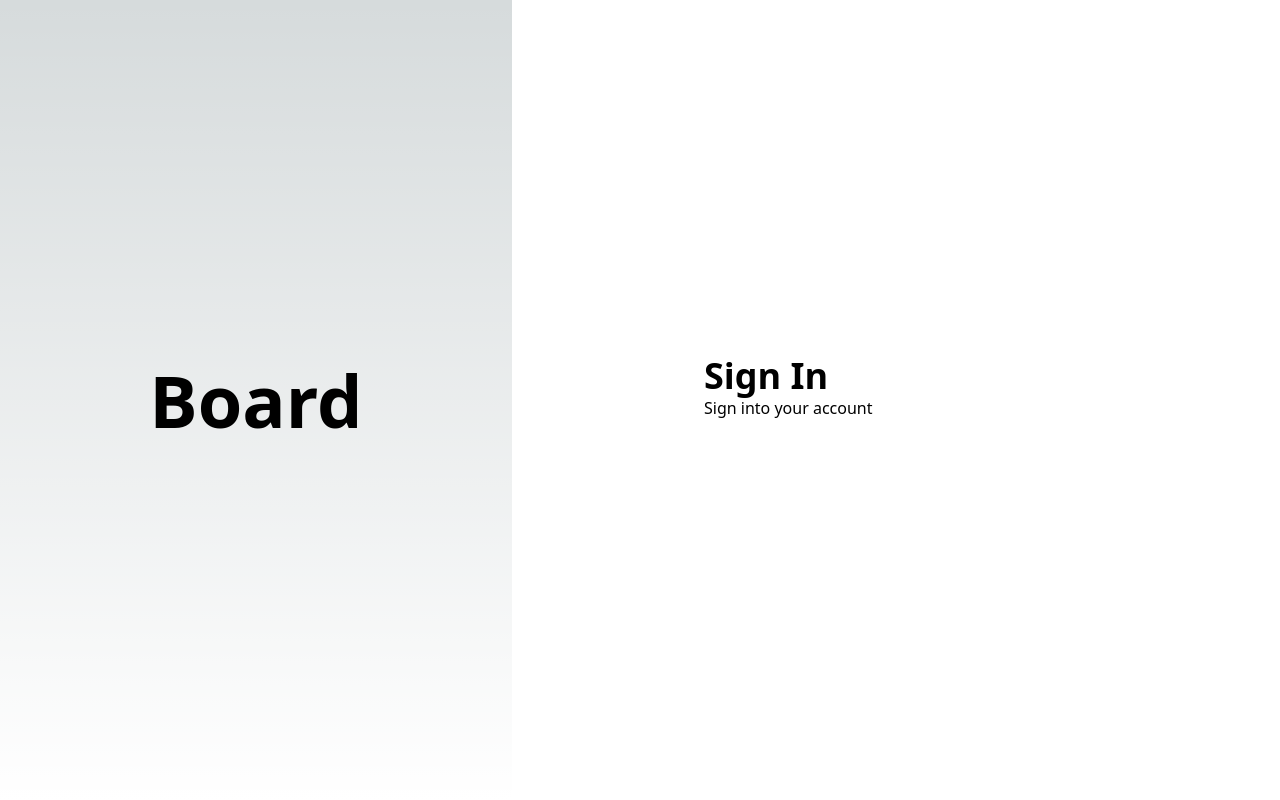
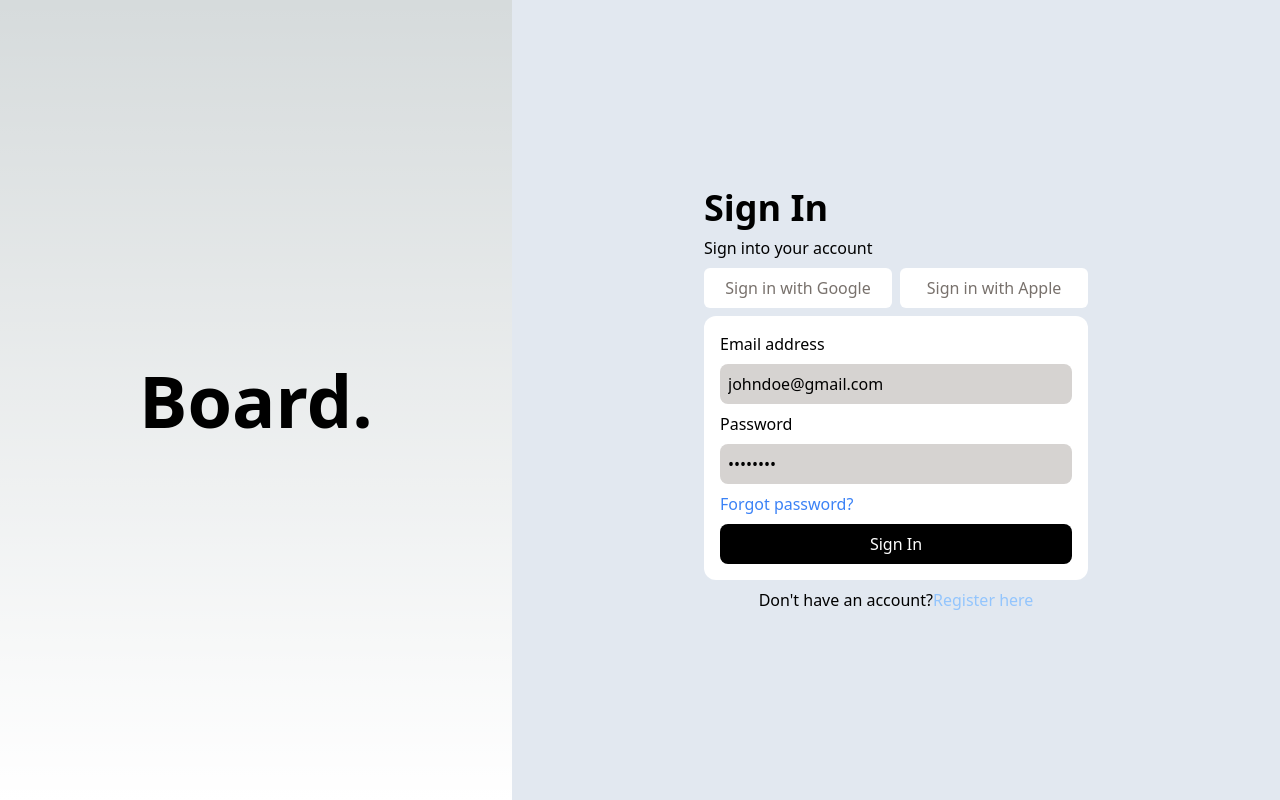
Before and after one commit to cr1spyvada/listed-task, a Next.js app: page / in a window 1280 px wide. Built offline with nearby package versions, Linux system fonts and the light colour scheme.

Commit message:
feat: home page itr -1

```diff
--- a/src/pages/HomePage.tsx
+++ b/src/pages/HomePage.tsx
@@ -4,13 +4,42 @@ export const HomePage = () => {
   return (
     <div className="flex h-full">
       <div className="flex-[2] flex text-7xl font-bold text-center justify-center items-center">
-        Board
+        Board.
       </div>
-      <div className="flex-[3] bg-white flex justify-center items-center text-black">
-        <div className="w-1/2">
+      <div className="flex-[3] bg-slate-200 flex justify-center items-center text-black">
+        <div className="w-[50%] flex flex-col gap-y-2">
           <div className="font-bold text-4xl">Sign In</div>
           <div className="text-base">Sign into your account</div>
-          <button className="rounded-lg"></button>
+          <div className="flex justify-between gap-2">
+            <button className="flex-[1] rounded-md text-stone-500 p-2 bg-white">
+              Sign in with Google
+            </button>
+            <button className="flex-[1] rounded-md text-stone-500 p-2 bg-white">
+              Sign in with Apple
+            </button>
+          </div>
+          <div className="bg-white flex flex-col p-4 gap-2 rounded-xl">
+            Email address
+            <input
+              type="text"
+              className="bg-stone-300 rounded-lg p-2"
+              defaultValue="johndoe@gmail.com"
+            />
+            Password
+            <input
+              type="password"
+              className="bg-stone-300 rounded-lg p-2"
+              defaultValue="12345678"
+            />
+            <div className="text-blue-500">Forgot password?</div>
+            <button className="rounded-lg bg-black text-white p-2">
+              Sign In
+            </button>
+          </div>
+          <div className="w-full text-center flex justify-center">
+            Don't have an account?{" "}
+            <div className="text-blue-300"> Register here</div>
+          </div>
         </div>
       </div>
     </div>
```
